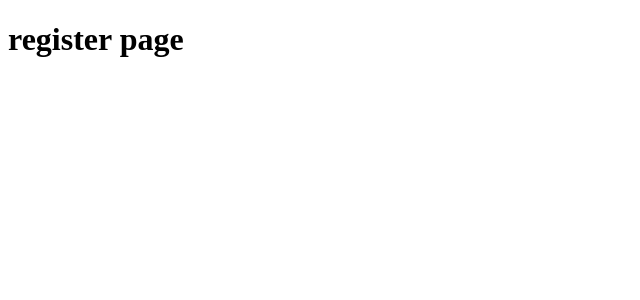
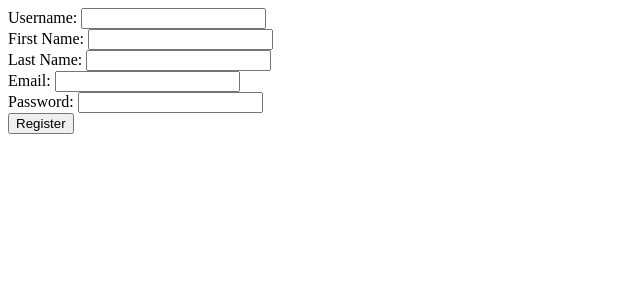
Before and after one commit to ozodbekbekpolatov03-wq/goodreads_1, a Django app: page /users/register/ in a window 1280 px wide. Shown: the top 300 px of the page, without its empty margins (0-640 px from the left). Run offline with Django 5.2, Linux system fonts and the light colour scheme.

Commit message:
registrhtml va def post qoshildi

```diff
--- a/templates/users/register.html
+++ b/templates/users/register.html
@@ -1,11 +1,20 @@
-<!DOCTYPE html>
-<html lang="en">
-<head>
-    <meta charset="UTF-8">
-    <meta name="viewport" content="width=device-width, initial-scale=1.0">
-    <title>register page</title>
-</head>
-<body>
-    <h1>register page</h1>
-</body>
-</html>
+<form method="post" action="{% url 'register' %}">
+    {% csrf_token %}
+    <label for="username">Username:</label>
+    <input id="username" name="username" type="text" ><br>
+    <label for ="first_name">First Name:</label>
+    <input id="first_name" name="first_name" type="text" ><br>
+    <label for ="last_name">Last Name:</label>
+    <input id="last_name" name="last_name" type="text" ><br>
+    <label for="email">Email:</label>
+    <input id="email" name="email" type="email" ><br>
+    <label for="password">Password:</label>
+    <input id="password" name="password" type="password" ><br>
+    <button type="submit">Register</button>
+</form>
+
+<!-- <form method="post" action="{% url 'register' %}">
+    {% csrf_token %}
+    {{ form.as_p }}
+    <button type="submit">Register</button>
+</form> -->
--- a/users/views.py
+++ b/users/views.py
@@ -1,8 +1,27 @@
-from django.shortcuts import render
+from django.shortcuts import render, redirect
 from django.views import View
+from django.contrib.auth.models import User
 class RegisterView(View):
     def get(self, request):
         return render(request, 'users/register.html')
+    def post(self, request):
+        username = request.POST.get('username')
+        first_name = request.POST.get('first_name')
+        last_name = request.POST.get('last_name')
+        email = request.POST.get('email')
+        password = request.POST.get('password')
+        user=User.objects.create(
+            username=username,
+            first_name=first_name,
+            last_name=last_name,
+            email=email,
+            password=password
+            )
+        user.set_password(password) # parolni shifrlash
+        user.save()
+        return redirect('login')
+    # Bunda user yaratilmaydi.
+
 
 class LoginView(View):
     def get(self, request):
```
